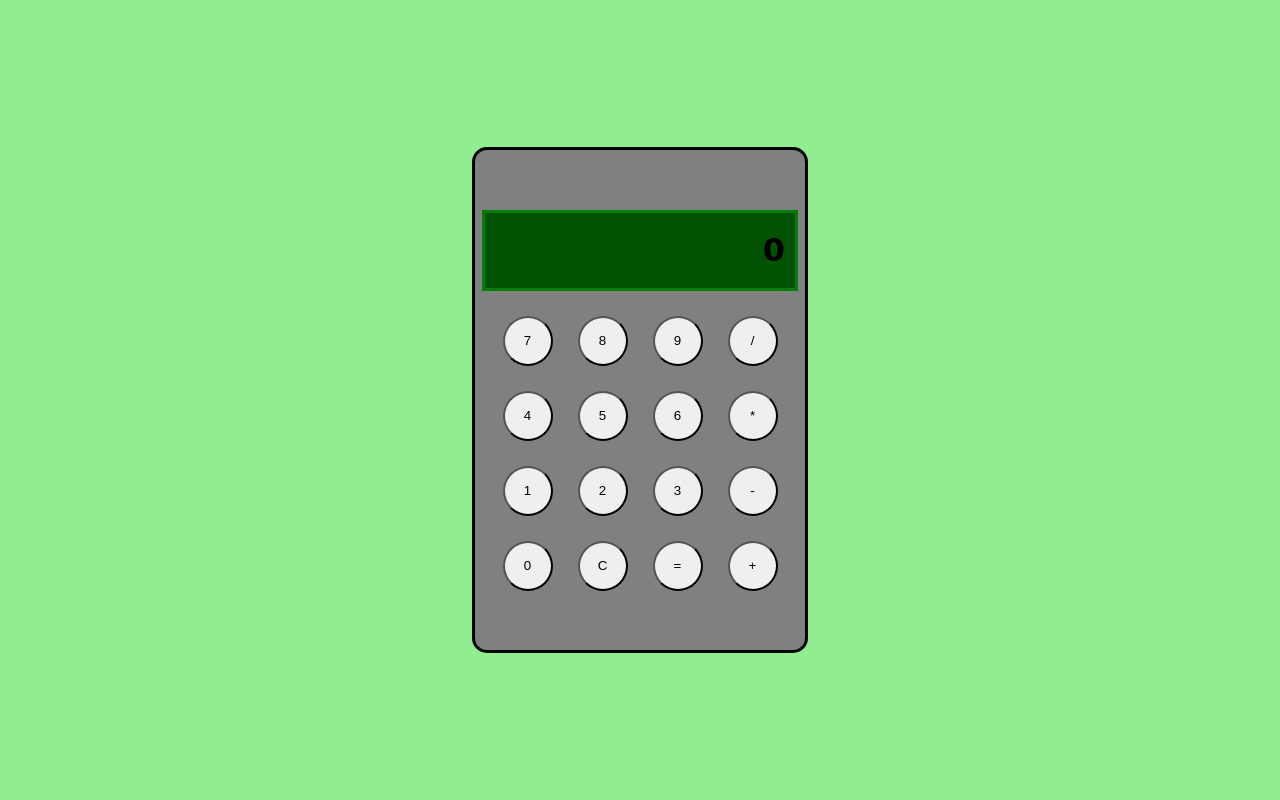
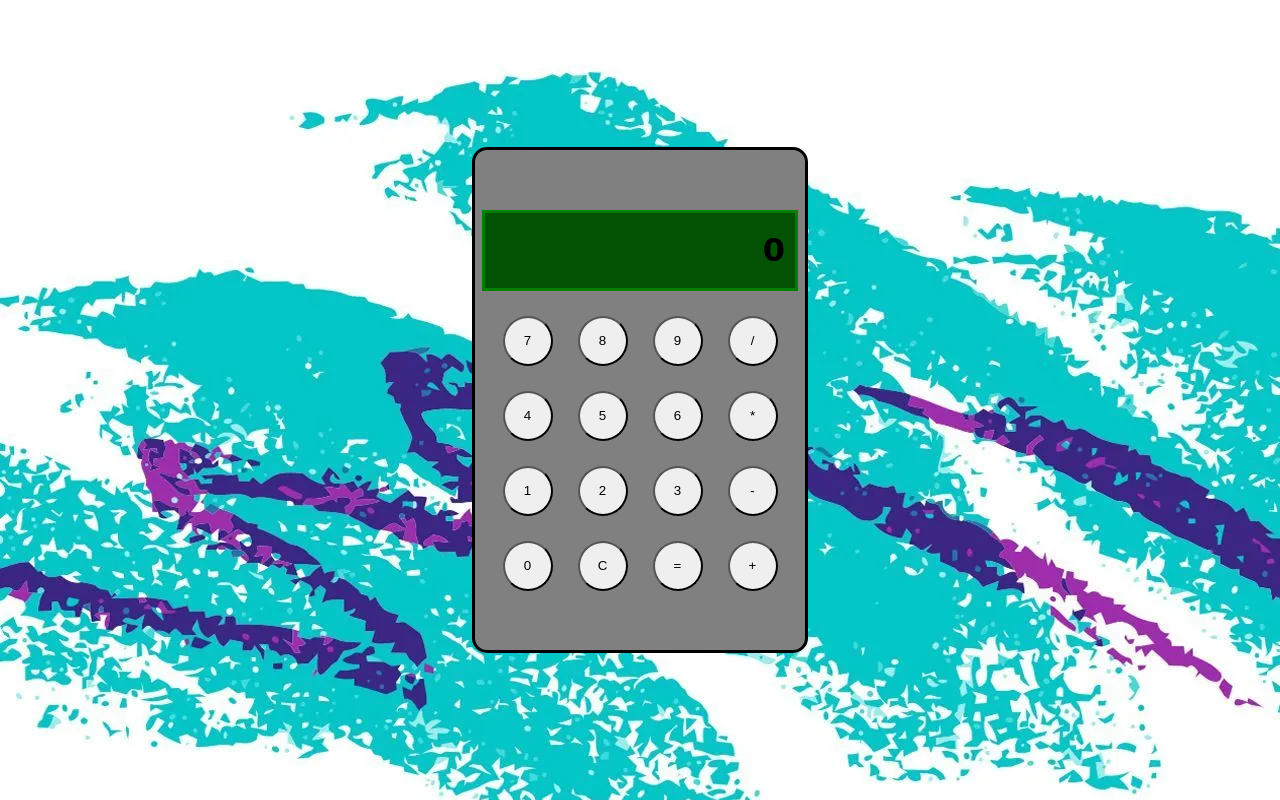
Before and after one commit to keith-flynn/javascript-projects, a plain HTML site: page Calculator/index.html in a window 1280 px wide. Drawn offline with Linux system fonts and the light colour scheme; a web font is replaced by a local one.

Commit message:
Change styles for mobile
style.css changes use hard sizings now instead of relative percentages.
Tested working on mobile.

```diff
--- a/Calculator/styles/style.css
+++ b/Calculator/styles/style.css
@@ -12,6 +12,8 @@ body {
   display: flex;
   align-items: center;
   justify-content: center;
+  background-image: url(../img/jazz.webp)
+  ;
 }
 
 main {
@@ -69,10 +71,3 @@ button {
   color: black;
   border-radius: 50%;
 }
-
-
-@media screen and (min-width: 480px) {
-  body {
-    background-color: lightgreen;
-  }
-}
```
Also changed, not shown: Calculator/img/jazz.webp (added).
